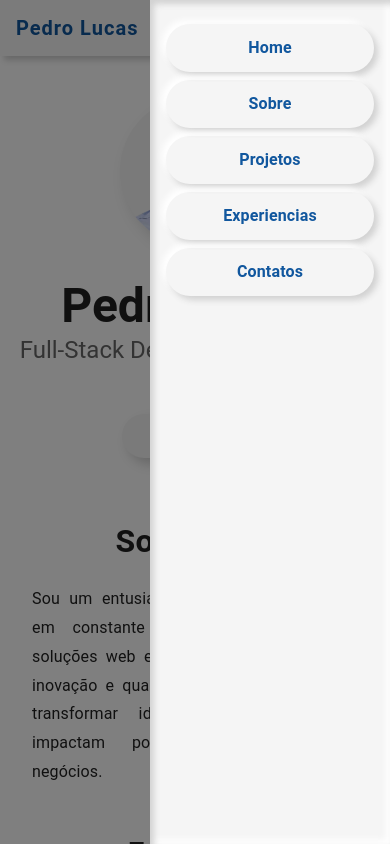
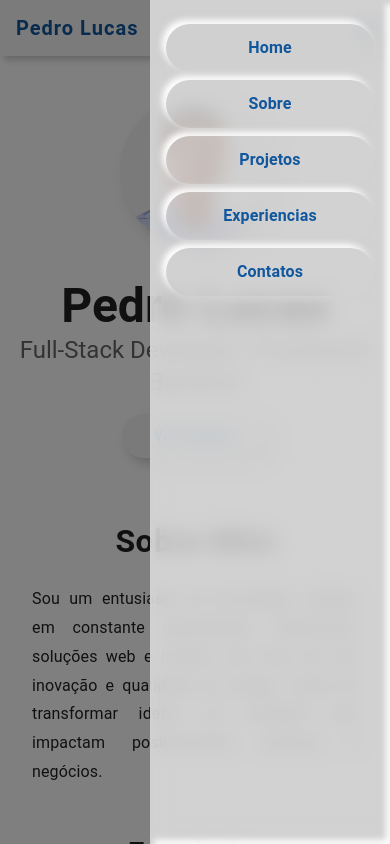
Before and after one commit to pedrocslucas/portfolio, a React (Vite) app: page / in a window 390 px wide. Both pictures are taken after a click on the button 366 px from the left and 28 px from the top of the page. Shown: the top 844 px of the page. Built offline with nearby package versions, Linux system fonts and the light colour scheme.

Commit message:
add update v09

```diff
--- a/src/components/Header.tsx
+++ b/src/components/Header.tsx
@@ -11,7 +11,6 @@ import {
   ListItemButton,
   ListItemText,
   Box,
-  useTheme,
 } from "@mui/material";
 import MenuIcon from "@mui/icons-material/Menu";
 
@@ -19,7 +18,6 @@ const sections = ["home", "sobre", "projetos", "experiencias", "contatos"];
 
 const Header = () => {
   const [mobileOpen, setMobileOpen] = useState(false);
-  const theme = useTheme();
 
   const handleScroll = (id: string) => {
     const element = document.getElementById(id);
@@ -72,7 +70,8 @@ const Header = () => {
                   borderRadius: "30px",
                   px: 3,
                   py: 1,
-                  background: "#f5f5f5",
+                  background: "rgba(245,245,245,0.7)",
+                  backdropFilter: "blur(10px)",
                   boxShadow: `
                     6px 6px 12px #d1d1d1,
                     -6px -6px 12px #ffffff
@@ -86,7 +85,7 @@ const Header = () => {
                       inset 4px 4px 8px #d1d1d1,
                       inset -4px -4px 8px #ffffff
                     `,
-                    background: "#f0f0f0",
+                    background: "rgba(240,240,240,0.9)",
                     transform: "scale(1.05)",
                   },
                 }}
@@ -102,7 +101,8 @@ const Header = () => {
             onClick={toggleDrawer}
             sx={{
               display: { xs: "flex", md: "none" },
-              background: "#f5f5f5",
+              background: "rgba(245,245,245,0.7)",
+              backdropFilter: "blur(10px)",
               boxShadow: `
                 4px 4px 6px #d1d1d1,
                 -4px -4px 6px #ffffff
@@ -129,7 +129,8 @@ const Header = () => {
           display: { xs: "block", md: "none" },
           "& .MuiDrawer-paper": {
             width: 240,
-            background: "#f5f5f5",
+            background: "rgba(245,245,245,0.7)",
+            backdropFilter: "blur(10px)",
             boxShadow: `
               inset 4px 4px 6px #d1d1d1,
               inset -4px -4px 6px #ffffff
--- a/src/components/Hero.tsx
+++ b/src/components/Hero.tsx
@@ -1,5 +1,5 @@
 // src/components/Hero.tsx
-import { Box, Typography, Avatar, Button } from "@mui/material";
+import { Box, Typography, Avatar } from "@mui/material";
 import { motion } from "framer-motion";
 import  { heroData } from "../mocks/data";
 import NeoButton from "../widgets/NeoButton";
--- a/src/components/Projects.tsx
+++ b/src/components/Projects.tsx
@@ -1,5 +1,5 @@
 // src/components/Projects.tsx
-import { Box, Typography, Paper, Button} from "@mui/material";
+import { Box, Typography, Paper } from "@mui/material";
 import { motion } from "framer-motion";
 import { projectsData } from "../mocks/data";
 import Slider from "react-slick";
--- a/src/components/Skills.tsx
+++ b/src/components/Skills.tsx
@@ -1,5 +1,5 @@
 import React, { useState } from "react";
-import { Typography, Box, Paper, Tooltip, Button } from "@mui/material";
+import { Typography, Box, Paper, Tooltip } from "@mui/material";
 import Grid from "@mui/material/Grid";
 import { motion } from "framer-motion";
 import { aboutData } from "../mocks/data";
--- a/src/mocks/data.ts
+++ b/src/mocks/data.ts
@@ -34,7 +34,7 @@ export const aboutData = {
     { name: "Python", icon: FaPython, description: "Linguagem de Programação" },
     { name: "C#", icon: FaCuttlefish, description: "Linguagem de Programação" },
     { name: "JAVA", icon: FaJava, description: "Linguagem de Programação" },
-    { name: "SpringBoot", icon: FaJava, description: "Framework" },
+    { name: "SpringBoot", icon: SiSpringboot, description: "Framework" },
     { name: "HTML", icon: FaHtml5, description: "HyperText" },
     { name: "CSS", icon: FaCss3Alt, description: "Estilo" },
     { name: "SQL", icon: FaDatabase, description: "Banco de Dados" },
```
